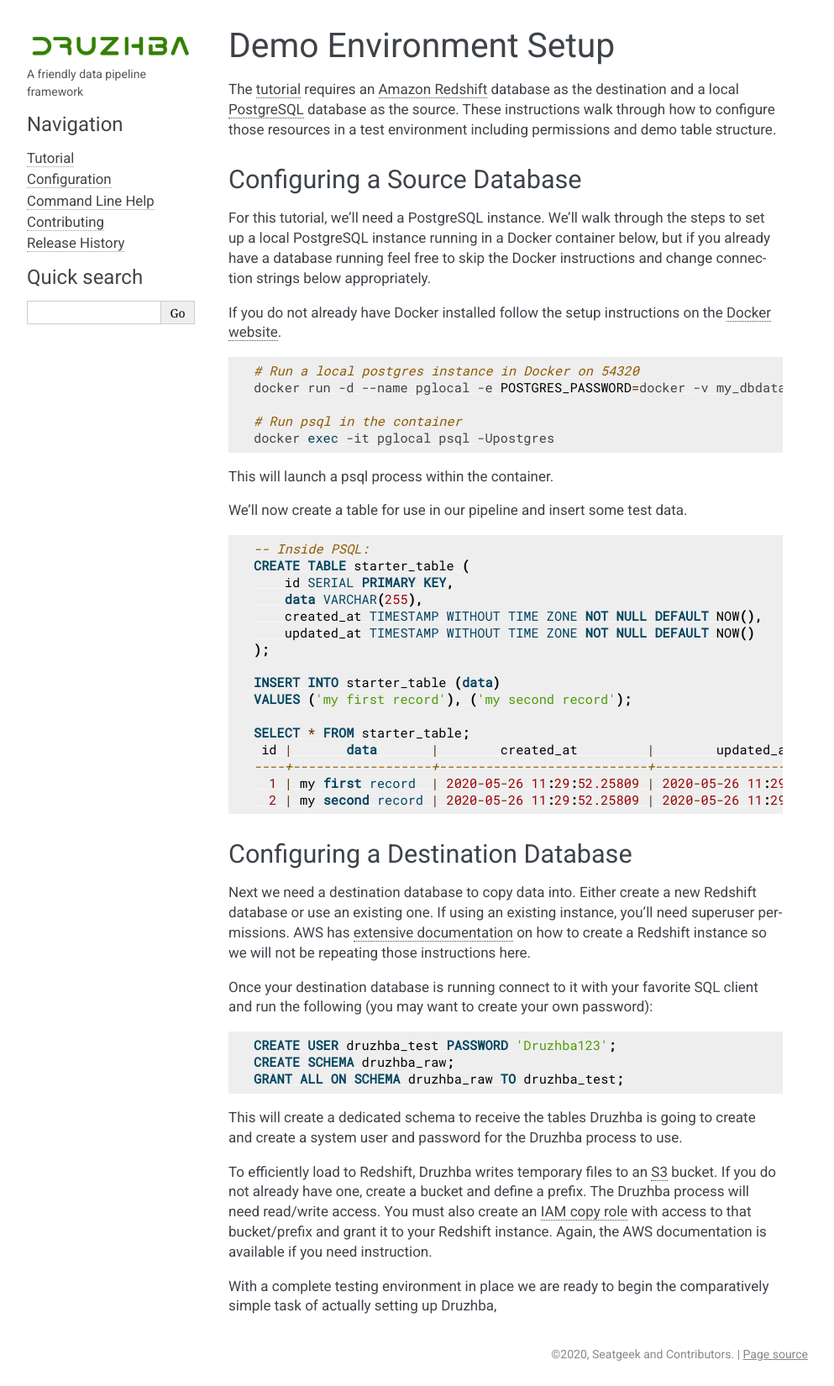
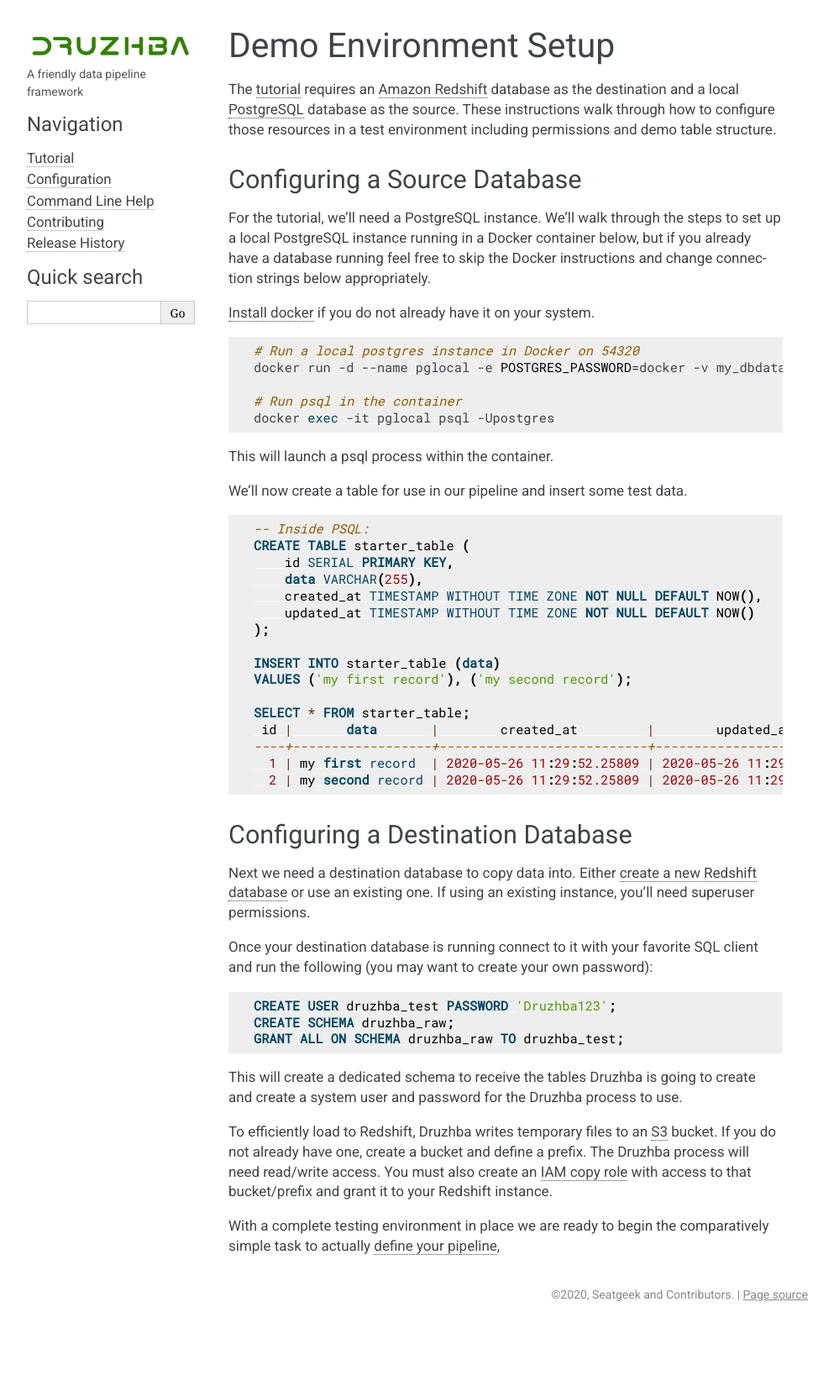
Before and after one commit to seatgeek/druzhba, a Sphinx documentation site: the page built from docs/quickstart_prep.rst, in a window 1280 px wide. Shown: the whole page at 84% size, without its empty margins (148-1141 px from the left). Built offline with Sphinx 7.4.7, drawn with Linux system fonts in a browser that asks for light colours; after the commit the page ends 1579 px from its top, so only the background shows below that.

Commit message:
Split demo env setup from quickstart

```diff
--- a/docs/quickstart.rst
+++ b/docs/quickstart.rst
@@ -9,7 +9,8 @@
 To run this example you will need a source database to move data from and a,
 target Redshift_ database to move data to, and an S3_ location to use as a
 staging area for temporary files. If you do not already have those set up, or if
-you run into any permissions errors, see: `Demo Environment Setup <demosetup>`_.
+you run into any permissions errors, see:
+:ref:`Demo Environment Setup <demosetup>`.
 
 .. _Redshift: https://aws.amazon.com/redshift/
 .. _S3: https://aws.amazon.com/s3/
@@ -29,6 +30,8 @@
 
   git clone git@github.com:seatgeek/druzhba.git
   pip install -e .
+
+.. _define-pipeline:
 
 Define Your Pipeline
 --------------------
--- a/docs/quickstart_prep.rst
+++ b/docs/quickstart_prep.rst
@@ -1,9 +1,11 @@
+:orphan:
+
 .. _demosetup:
 
 Demo Environment Setup
 ======================
 
-The `tutorial <quickstart>`_ requires an `Amazon Redshift`_ database as the
+The :ref:`tutorial <quickstart>` requires an `Amazon Redshift`_ database as the
 destination and a local PostgreSQL_ database as the source. These instructions
 walk through how to configure those resources in a test environment including
 permissions and demo table structure.
@@ -13,13 +15,13 @@
 Configuring a Source Database
 -----------------------------
 
-For this tutorial, we'll need a PostgreSQL instance. We'll walk through the
+For the tutorial, we'll need a PostgreSQL instance. We'll walk through the
 steps to set up a local PostgreSQL instance running in a Docker container below,
 but if you already have a database running feel free to skip the Docker
 instructions and change connection strings below appropriately.
 
-If you do not already have Docker installed follow the setup instructions
-on the `Docker website <https://docs.docker.com/get-docker/>`_.
+`Install docker <https://docs.docker.com/get-docker/>`_ if you do not already
+have it on your system.
 
 .. code-block:: bash
 
@@ -56,12 +58,10 @@
 Configuring a Destination Database
 ----------------------------------
 
-Next we need a destination database to copy data into. Either create a new
-Redshift database or use an existing one. If using an existing instance, you'll
-need superuser permissions. AWS has `extensive documentation
-<https://docs.aws.amazon.com/redshift/latest/gsg/getting-started.html>`_ on how
-to create a Redshift instance so we will not be repeating those instructions
-here.
+Next we need a destination database to copy data into. Either `create a new
+Redshift database <https://docs.aws.amazon.com/redshift/latest/gsg/getting-started.html>`_
+or use an existing one. If using an existing instance, you'll
+need superuser permissions.
 
 Once your destination database is running connect to it with your favorite SQL
 client and run the following (you may want to create your own password):
@@ -79,10 +79,9 @@
 bucket. If you do not already have one, create a bucket and define a prefix. The
 Druzhba process will need read/write access. You must also create an `IAM copy
 role`_ with access to that bucket/prefix and grant it to your Redshift instance.
-Again, the AWS documentation is available if you need instruction.
 
 With a complete testing environment in place we are ready to begin the
-comparatively simple task of actually setting up Druzhba,
+comparatively simple task to actually :ref:`define your pipeline <define-pipeline>`,
 
 .. _`Amazon Redshift`: https://aws.amazon.com/redshift/
 .. _S3: https://aws.amazon.com/s3/
```
